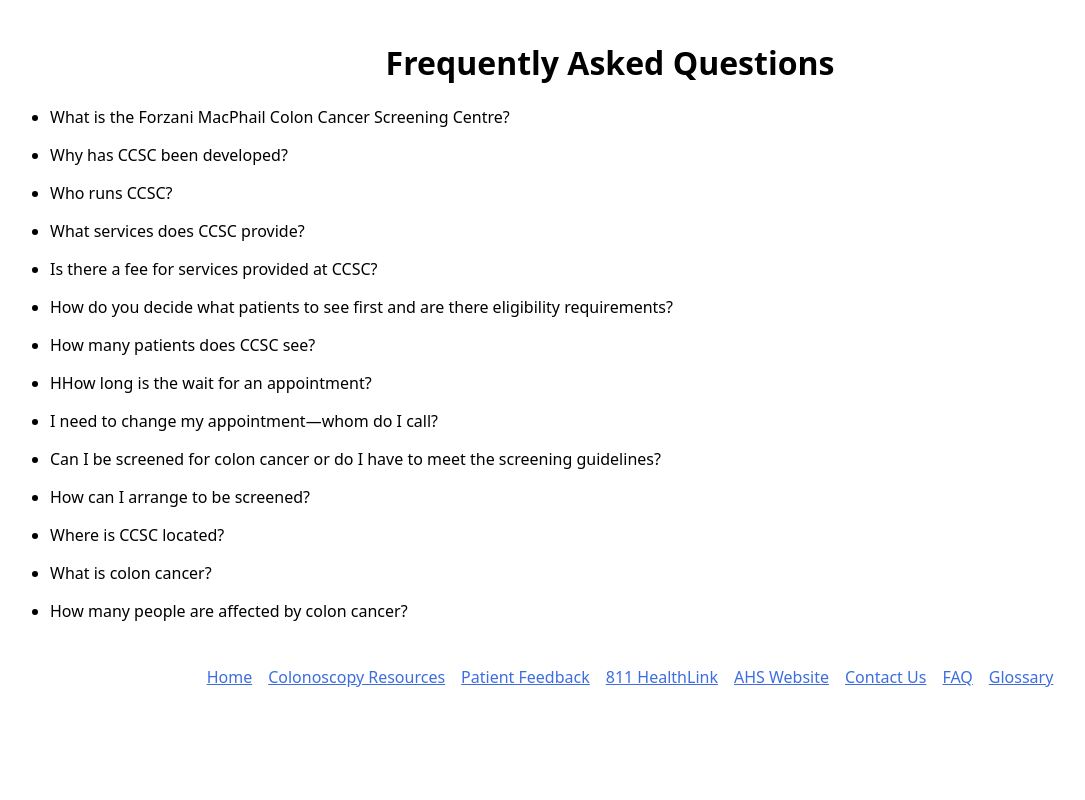
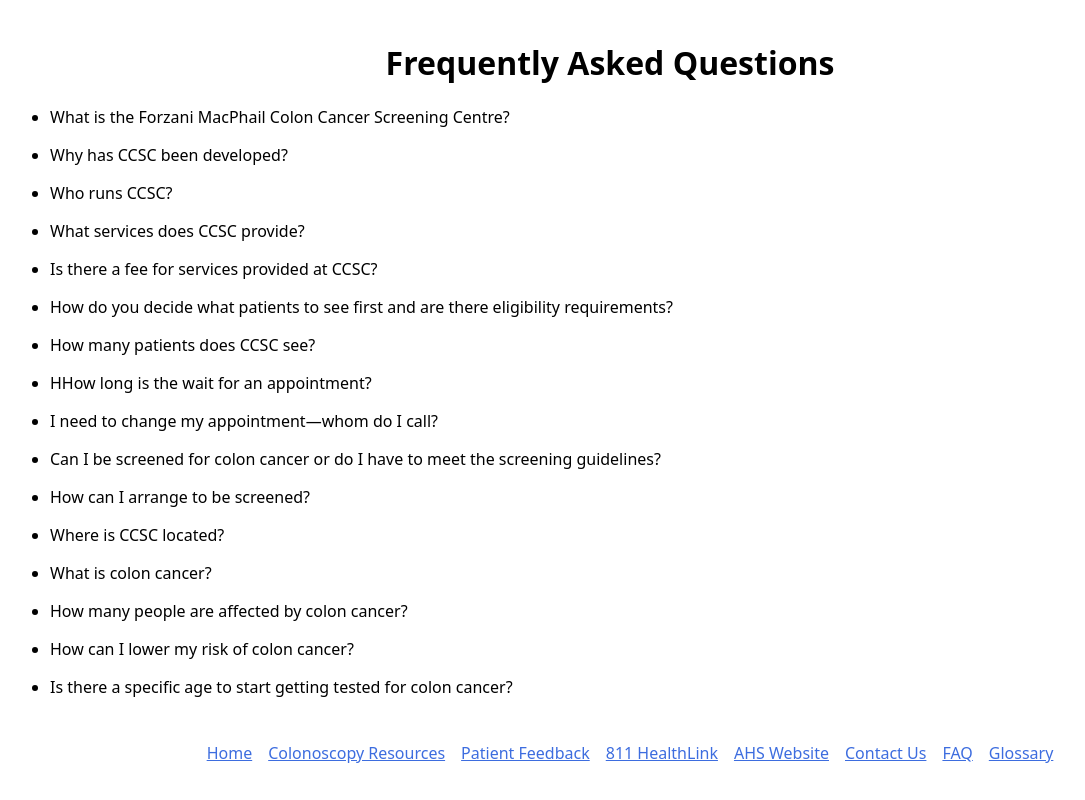
Before and after one commit to segpratt/colonoscopy-app, a React (Create React App) app in the folder frontend/: page /faq in a window 1280 px wide. Shown: the whole page, without its empty margins (10-1095 px from the left). Built offline with nearby package versions, Linux system fonts and the light colour scheme.

Commit message:
faq updated

```diff
--- a/frontend/src/pages/Faq.js
+++ b/frontend/src/pages/Faq.js
@@ -1,7 +1,5 @@
 import React from "react";
 import "../styles/Faq.css";
-import { Link } from "react-router-dom";
-import Button from "@mui/material/Button";
 import { useState } from "react";
 
 function Faq() {
@@ -316,6 +314,43 @@
             </p>
           ) : null}
         </li>
+        <li>
+          <p classname="faq-question" id="align" onClick={handleClick14}>
+            How can I lower my risk of colon cancer?
+          </p>
+          {isButtonClicked14 ? (
+            <p className="faq-answer" id="align">
+              The best way to lower your risk is to get tested regularly
+              beginning at age 50. If you have a personal or family history of
+              polyps or cancer, talk to your doctor about a screening plan that
+              is right for you. Other ways to reduce your risk of colon cancer
+              include practicing a healthy lifestyle, including: • getting
+              regular exercise • eating a healthy diet • keeping a healthy body
+              weight • avoiding tobacco and using alcohol only in moderation
+              Whether you have already been doing some of these things for a
+              long time or are just starting to make changes toward adopting a
+              healthy lifestyle, it is still important that you get tested. Find
+              out more about reducing your risk by calling the Canadian Cancer
+              Society at 1-888-939-3333, Monday to Friday from 9 a.m. to 6 p.m,
+              or by visiting the Canadian Cancer Society website at
+              www.cancer.ca.
+            </p>
+          ) : null}
+        </li>
+        <li>
+          <p classname="faq-question" id="align" onClick={handleClick15}>
+            Is there a specific age to start getting tested for colon cancer?
+          </p>
+          {isButtonClicked15 ? (
+            <p className="faq-answer" id="align">
+              Everyone should start regular testing at age 50. If you have a
+              family history of colon cancer or polyps (abnormal growths of the
+              lining of the colon that can progress to cancer), your doctor may
+              begin testing you at age 40 or even younger, and may want to test
+              you more often than people without a family history
+            </p>
+          ) : null}
+        </li>
       </ul>
     </div>
   );
```
